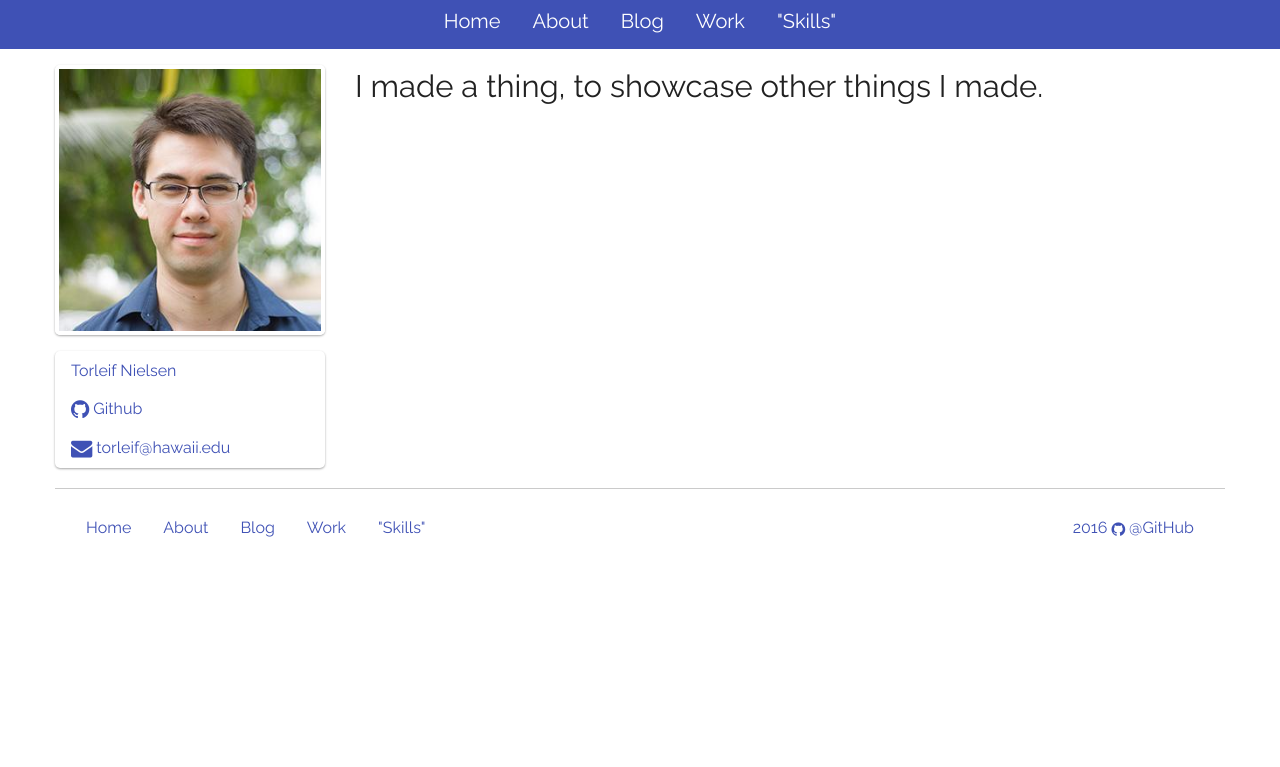
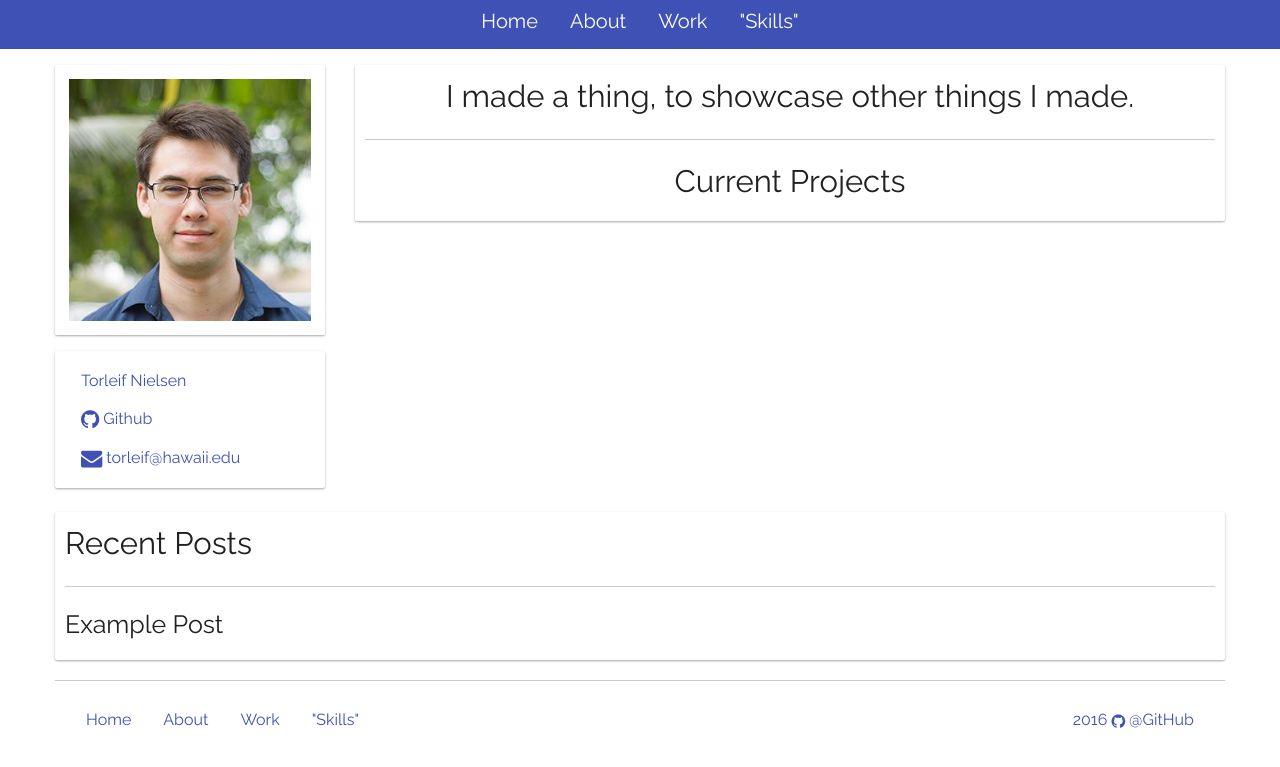
Before and after one commit to torleif-nielsen/torleif-nielsen.github.io, a Jekyll site: the page built from index.html, in a window 1280 px wide. Shown: the top 767 px of the page. Built offline with Jekyll 4.4.1, drawn with Linux system fonts in a browser that asks for light colours; nearby versions of some CDN libraries.

Commit message:
Deprecate blog layout, set up structure on home page to display recent posts and projects.

```diff
--- a/_includes/nav.html
+++ b/_includes/nav.html
@@ -1,7 +1,6 @@
 <ul class="menu medium-6 columns show-for-medium">
   <li><a href="/">Home</a></li>
   <li><a href="/about/">About</a></li>
-  <li><a href="/blog/">Blog</a></li>
   <li><a href="/work/">Work</a></li>
   <li><a href="/skills/">"Skills"</a></li>
 </ul>
@@ -21,13 +20,6 @@
     </a>
   </li>
   <li class="text-center">
-    <a href="/blog/">
-      <i class="fa fa-bookmark" aria-hidden="true"></i>
-      <br>
-      <small class="xs-font">Blog</small>
-    </a>
-  </li>
-  <li class="text-center">
     <a href="/work/">
       <i class="fa fa-code" aria-hidden="true"></i>
       <br>
--- a/_layouts/default.html
+++ b/_layouts/default.html
@@ -1,5 +1,5 @@
 <!doctype html>
-<html class="no-js">
+<html lang="en" class="no-js">
   {% include header.html %}
   <body>
     <!-- "wider" top-bar menu for 'medium' and up -->
--- a/blog.html
+++ /dev/null
@@ -1,6 +0,0 @@
----
-layout: blog
-permalink: /blog/
-title: My Blog
-description: Stuff I think about.
----
--- a/css/app.css
+++ b/css/app.css
@@ -3957,26 +3957,27 @@ table.hover tr:nth-of-type(even):hover {
     color: #212121; }
 
 .thumbnail {
-  border-radius: 5px; }
+  border-radius: 0.125rem; }
 
 .shadow-one {
-  border-radius: 5px;
+  border-radius: 0.125rem;
+  padding: 0.625rem;
   box-shadow: 0 1px 3px rgba(0, 0, 0, 0.12), 0 1px 2px rgba(0, 0, 0, 0.24); }
 
 .shadow-two {
-  border-radius: 5px;
+  border-radius: 0.125rem;
   box-shadow: 0 1px 3px rgba(0, 0, 0, 0.12), 0 1px 2px rgba(0, 0, 0, 0.24); }
 
 .shadow-three {
-  border-radius: 5px;
+  border-radius: 0.125rem;
   box-shadow: 0 10px 20px rgba(0, 0, 0, 0.19), 0 6px 6px rgba(0, 0, 0, 0.23); }
 
 .shadow-four {
-  border-radius: 5px;
+  border-radius: 0.125rem;
   box-shadow: 0 14px 28px rgba(0, 0, 0, 0.25), 0 10px 10px rgba(0, 0, 0, 0.22); }
 
 .shadow-five {
-  border-radius: 5px;
+  border-radius: 0.125rem;
   box-shadow: 0 19px 38px rgba(0, 0, 0, 0.3), 0 15px 12px rgba(0, 0, 0, 0.22); }
 
 .xs-font {
--- a/index.html
+++ b/index.html
@@ -9,15 +9,26 @@ keywords: github pages, Jekyll, foundation 6
   <div class="row">
     {% include profile.html %}
     <div class="medium-9 columns">
-      <h3>I made a thing, to showcase other things I made.</h3>
-
-      <div class="medium-4 columns">
+      <div class="shadow-one text-center">
+        <h3>I made a thing, to showcase other things I made.</h3>
+        <hr>
+        <h3>
+          Current Projects
+        </h3>
       </div>
-
-      <div class="medium-4 columns">
-      </div>
-
-      <div class="medium-4 columns">
+    </div>
+  </div>
+  <br>
+  <div>
+    <div class="row">
+      <div class="medium-12 columns">
+        <div class="shadow-one">
+          <h3>Recent Posts</h3>
+          <hr>
+          {% for post in site.categories.thoughts %}
+            <h4>{{ post.title }}</h4>
+          {% endfor %}
+        </div>
       </div>
     </div>
   </div>
```
Also changed, not shown: _layouts/blog.html (deleted, +0 -18 lines), _posts/thoughts/2016-06-22-tip-calculator.md (deleted, +0 -10 lines), _posts/thoughts/2016-08-10-sample-post.md (added, +10 -0 lines), scss/_custom.scss (+7 -6 lines).
